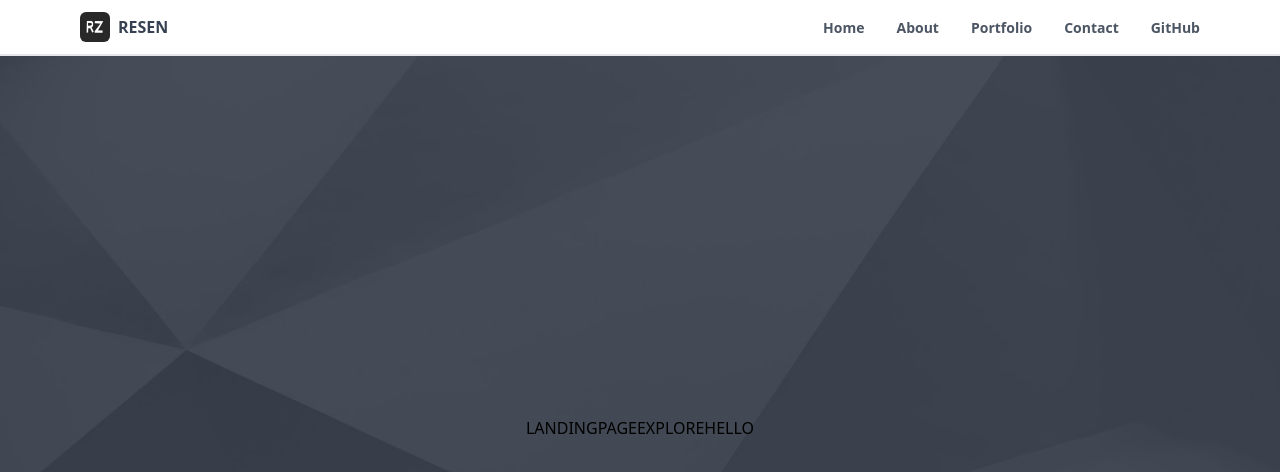
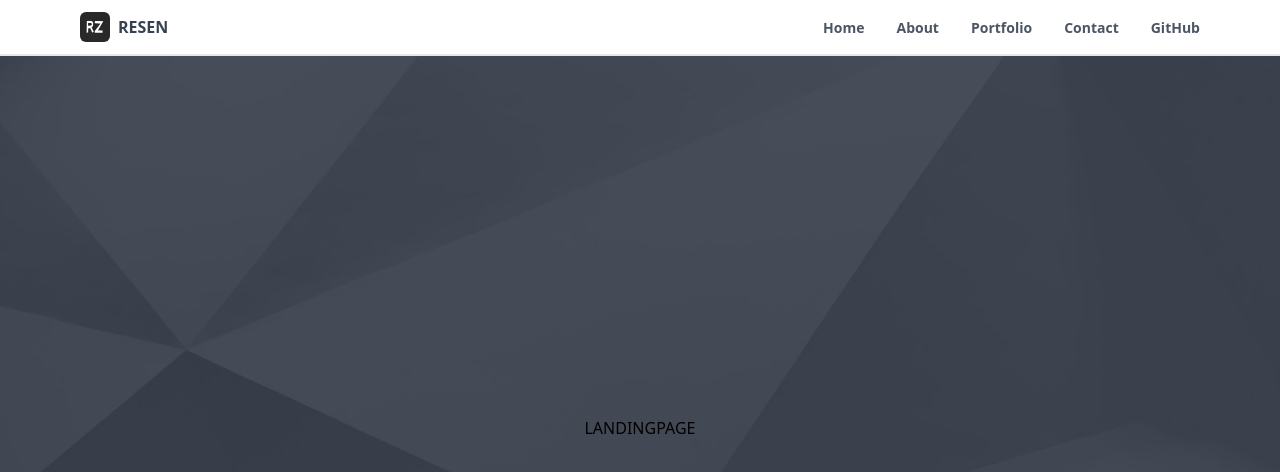
Before and after one commit to resenzhu/nextjs, a Next.js app: page / in a window 1280 px wide. Shown: the top 472 px of the page. Built offline with nearby package versions, Linux system fonts and the light colour scheme; what tailwindcss-animated would draw is missing.

Commit message:
add landing page and explore transitions

```diff
--- a/src/app/page.tsx
+++ b/src/app/page.tsx
@@ -1,3 +1,4 @@
+import {TExplore, TLandingPage} from '@components/main/home/transitions';
 import {createMetadata} from '@utils/metadata';
 
 const metadata = createMetadata({
@@ -11,10 +12,11 @@ const Page = (): JSX.Element => (
   <section className='h-[calc(100vh-4rem)] sm:h-[calc(100vh-3.5rem)]'>
     <div className='absolute h-[calc(100vh-4rem)] w-full bg-[url("/images/main/shared-jumbotron.webp")] bg-cover bg-center bg-no-repeat brightness-50 contrast-125 sm:h-[calc(100vh-3.5rem)]'></div>
     <div className='absolute h-[calc(100vh-4rem)] w-full bg-gray-700 opacity-70 sm:h-[calc(100vh-3.5rem)]'></div>
-    <div className='relative mx-4 flex h-full justify-center items-center sm:mx-12 md:mx-16 lg:mx-20 flex-col sm:flex-row'>
-      <div>LANDINGPAGE</div>
-      <div>EXPLORE</div>
-      <div>HELLO</div>
+    <div className='relative mx-4 flex h-full justify-center items-center sm:mx-12 md:mx-16 lg:mx-20'>
+      <div className='flex flex-col sm:flex-row'>
+        <TLandingPage>LANDINGPAGE</TLandingPage>
+        <TExplore>EXPLORE</TExplore>
+      </div>
     </div>
   </section>
 );
```
